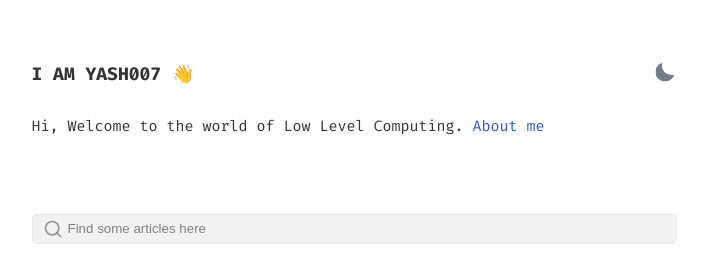
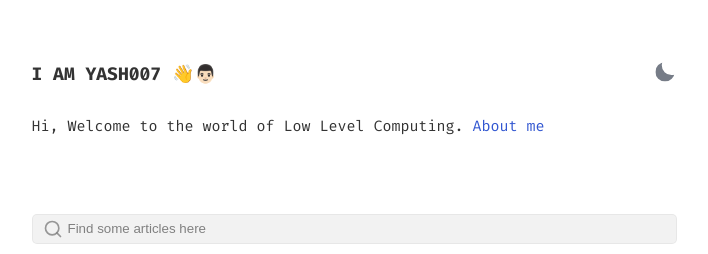
Before and after one commit to yashomer1994/yashomer1994.github.io, a Jekyll site: the page built from index.html, in a window 1280 px wide. Shown: the top 254 px of the page, without its empty margins (286-994 px from the left). Built offline with Jekyll 4.4.1, drawn with Linux system fonts in a browser that asks for light colours.

```diff
--- a/index.html
+++ b/index.html
@@ -3,7 +3,7 @@ layout: default
 ---
 <section id="intro">
     <div class="flex-row-between">
-        <h1> I am yash007 👋</h1>
+        <h1> I am yash007 👋👨🏻</h1>
         <button title="Change theme" id="theme-toggle" onclick="modeSwitcher()">
             <div></div>
         </button>
```
